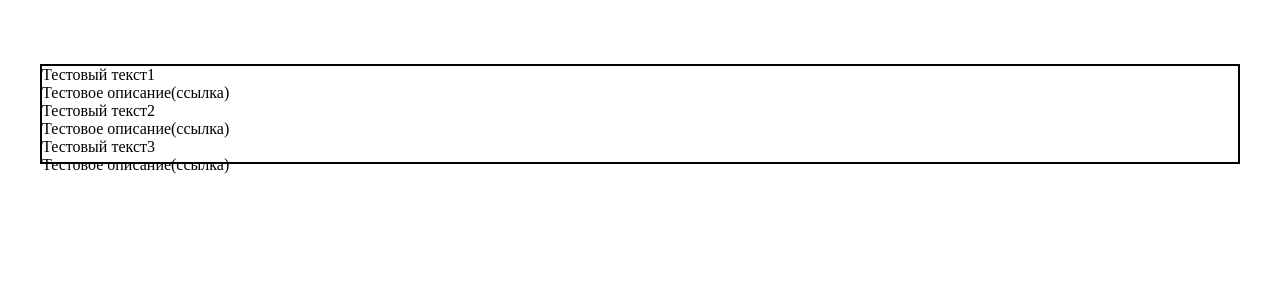
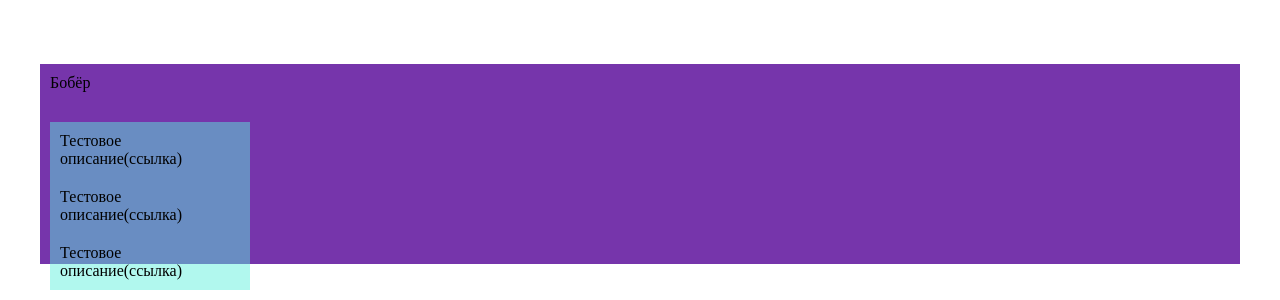
Before and after one commit to Lamstrong/SHOP, a React (Vite) app in the folder enternet-shop/: page / in a window 1280 px wide. Shown: the part 836-1136 px from the top of the page. Before the commit the page ends 1010 px from the top, so only its background shows below. Built offline with nearby package versions, Linux system fonts and the light colour scheme.

Commit message:
Баг в футере

```diff
--- a/enternet-shop/src/components/Footer.tsx
+++ b/enternet-shop/src/components/Footer.tsx
@@ -4,7 +4,9 @@ import FooterService from "./ui/FooterService";
 const Footer = () => {
   return (
     <div className={styles.footerContainer}>
-      <FooterService />
+      <div className={styles.footerBody}>
+        <FooterService />
+      </div>
     </div>
   );
 };
--- a/enternet-shop/src/components/css/footer.module.css
+++ b/enternet-shop/src/components/css/footer.module.css
@@ -1,4 +1,10 @@
 .footerContainer {
-  height: 100px;
-  border: 2px solid #000;
+  height: 200px;
+  background: #7635ab;
 }
+
+.footerBody {
+  display: flex;
+  flex: 1 1 auto;
+  padding: 10px 10px;
+}
--- a/enternet-shop/src/components/ui/FooterService.tsx
+++ b/enternet-shop/src/components/ui/FooterService.tsx
@@ -1,18 +1,15 @@
-import { title } from "process";
+import styles from "./ui_css_modules/footerServices.module.css";
 
 const footerServices = [
   {
-    title: "Тестовый текст1",
     description: "Тестовое описание(ссылка)",
     href: "#",
   },
   {
-    title: "Тестовый текст2",
     description: "Тестовое описание(ссылка)",
     href: "#",
   },
   {
-    title: "Тестовый текст3",
     description: "Тестовое описание(ссылка)",
     href: "#",
   },
@@ -21,10 +18,12 @@ const footerServices = [
 export default function FooterService() {
   return (
     <div>
-      {footerServices.map(({ title, description, href }) => (
-        <div key={title}>
-          <h6>{title}</h6>
-          <a href={href}>{description}</a>
+      <h6 className={styles.titleService}>Бобёр</h6>
+      {footerServices.map(({ description, href }) => (
+        <div className={styles.serviceContainer} key={description}>
+          <a className={styles.seviceLink} href={href}>
+            {description}
+          </a>
         </div>
       ))}
     </div>
--- /dev/null
+++ b/enternet-shop/src/components/ui/ui_css_modules/footerServices.module.css
@@ -0,0 +1,14 @@
+.serviceContainer {
+  display: flex;
+  flex-direction: column;
+  width: 200px;
+  background: #59f1db78;
+}
+
+.titleService {
+  margin: 0 0 30px 0;
+}
+
+.seviceLink {
+  margin: 10px;
+}
```
